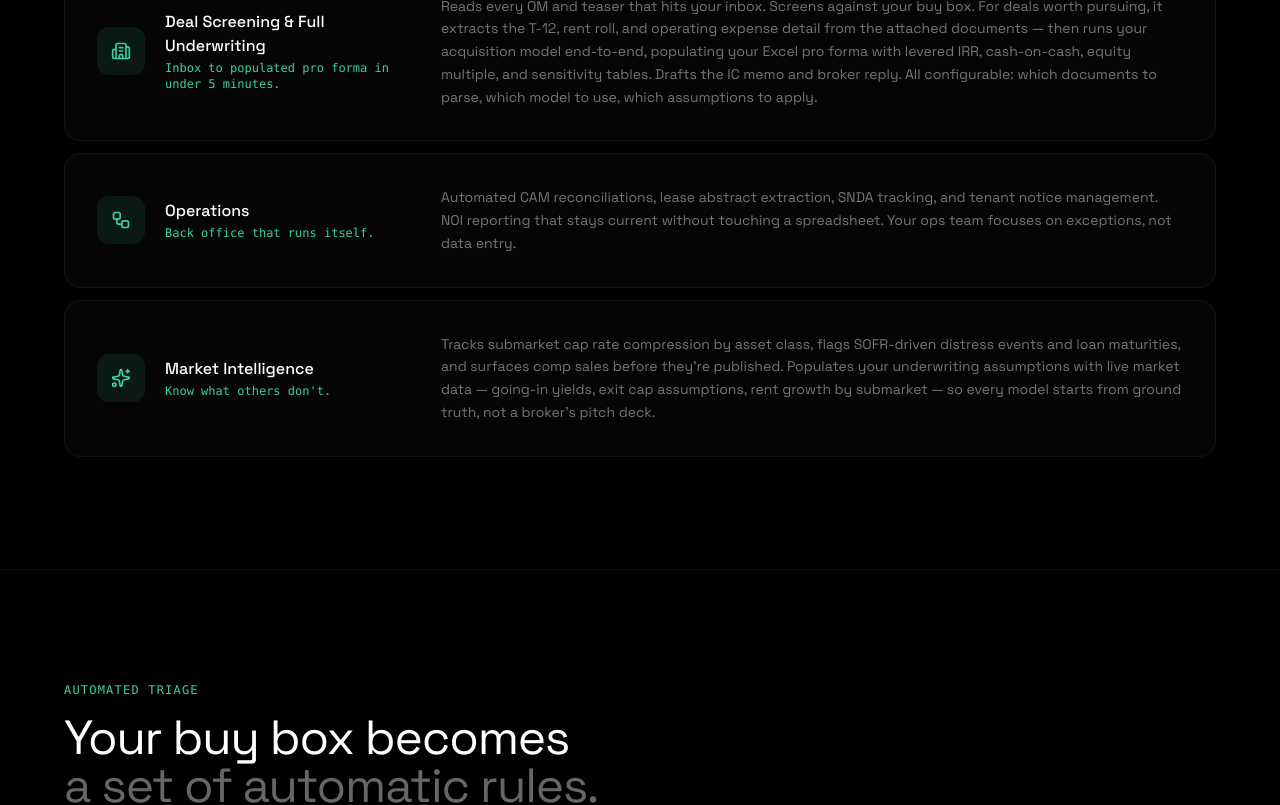
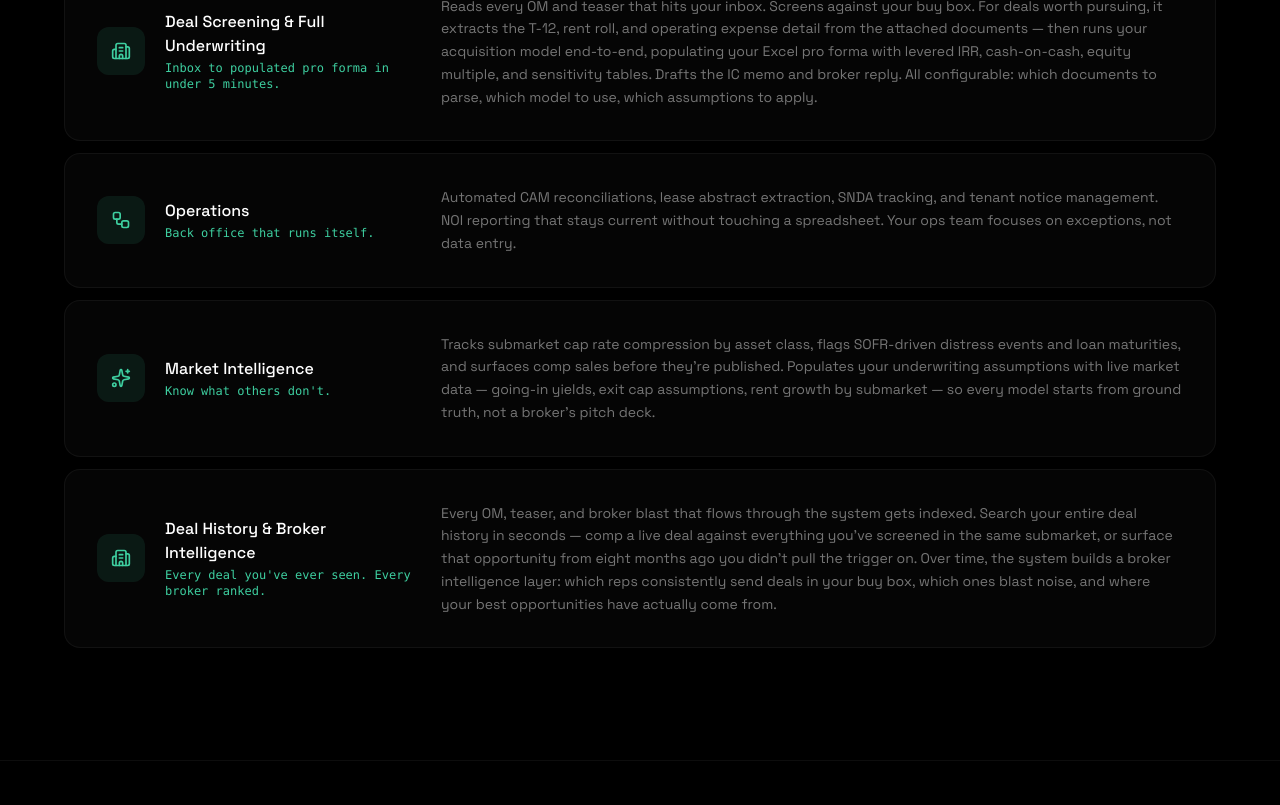
Before and after one commit to dealwire-ai/dealwire, a Next.js app in the folder apps/web/: page / in a window 1280 px wide. Shown: the part 3186-3991 px from the top of the page. Built offline with nearby package versions, Linux system fonts and the light colour scheme; no server answers.

Commit message:
feat(landing): add deal history and broker intelligence to services

```diff
--- a/apps/web/src/app/page.tsx
+++ b/apps/web/src/app/page.tsx
@@ -335,6 +335,12 @@ export default function Home() {
                 title: "Market Intelligence",
                 tagline: "Know what others don't.",
                 description: "Tracks submarket cap rate compression by asset class, flags SOFR-driven distress events and loan maturities, and surfaces comp sales before they're published. Populates your underwriting assumptions with live market data — going-in yields, exit cap assumptions, rent growth by submarket — so every model starts from ground truth, not a broker's pitch deck."
+              },
+              {
+                icon: Building2,
+                title: "Deal History & Broker Intelligence",
+                tagline: "Every deal you've ever seen. Every broker ranked.",
+                description: "Every OM, teaser, and broker blast that flows through the system gets indexed. Search your entire deal history in seconds — comp a live deal against everything you've screened in the same submarket, or surface that opportunity from eight months ago you didn't pull the trigger on. Over time, the system builds a broker intelligence layer: which reps consistently send deals in your buy box, which ones blast noise, and where your best opportunities have actually come from."
               }
             ].map((service, index) => (
               <FadeInSection key={index} delay={index * 0.05}>
```
